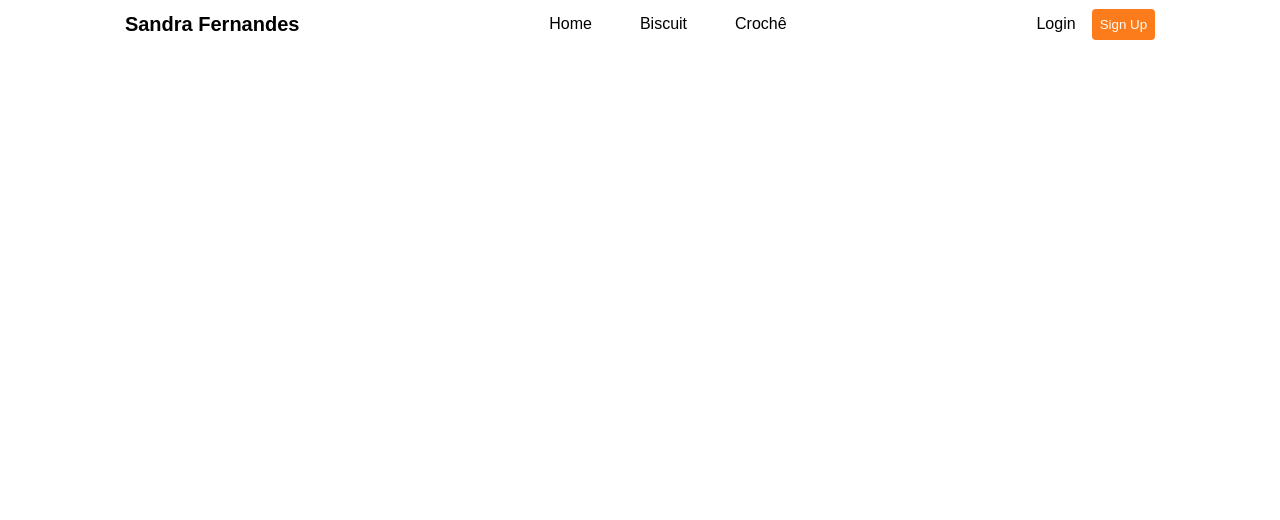
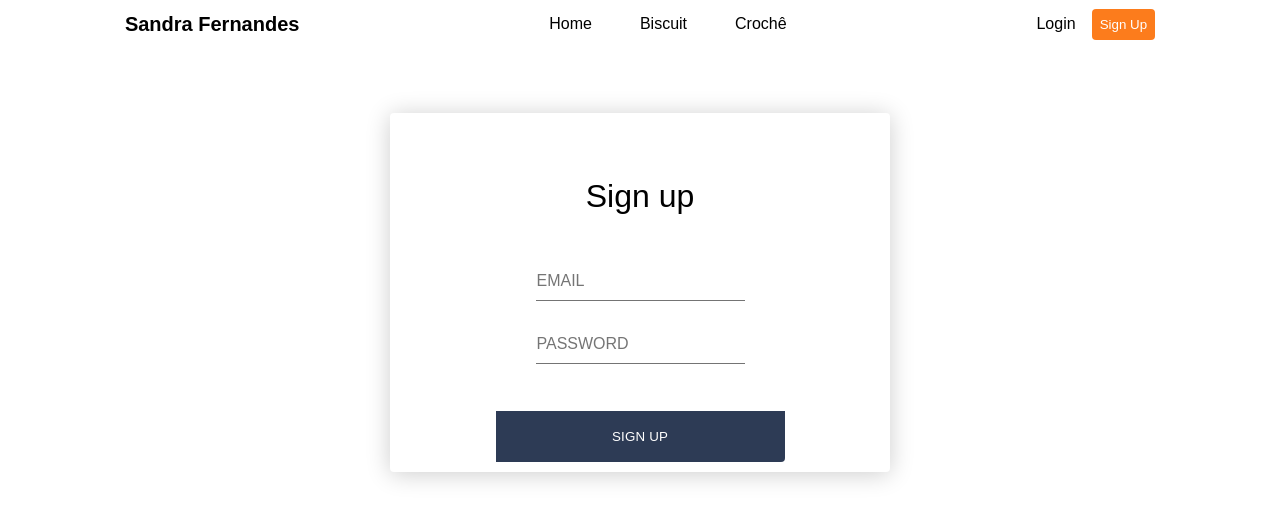
Before and after one commit to clauh9/sandra-fernandes, a React (Create React App) app: page /signUp in a window 1280 px wide. Shown: the top 520 px of the page. Built offline with nearby package versions, Linux system fonts and the light colour scheme; no server answers.

Commit message:
can login/sign up, error on "history"

```diff
--- a/src/Components/App.js
+++ b/src/Components/App.js
@@ -4,16 +4,23 @@ import Biscuit from "./Pages/Biscuit";
 import Croche from "./Pages/Croche";
 import Home from "./Pages/Home";
 import { Route, Routes } from "react-router-dom";
+import Login from "./Pages/Login";
+import { AuthProvider } from "./AuthContext";
+import SignUp from "./Pages/SignUp";
 
 function App() {
   return (
     <div className="App">
+      <AuthProvider>
         <NavBar />
         <Routes>
           <Route path="/" element={<Home />} />
           <Route path="/biscuit" element={<Biscuit />} />
           <Route path="/croche" element={<Croche />} />
+          <Route path="/login" element={<Login />} />
+          <Route path="/signUp" element={<SignUp />} />
         </Routes>
+      </AuthProvider>
     </div>
   );
 }
--- /dev/null
+++ b/src/Components/AuthContext.js
@@ -0,0 +1,30 @@
+import React, { useContext, useEffect, useState, createContext } from "react";
+import { app } from "../firebase/config";
+
+const AuthContext = createContext({});
+
+const AuthProvider = ({ children }) => {
+    const [currentUser, setCurrentUser] = useState(null);
+    const [pending, setPending] = useState(true);
+
+    useEffect(() => {
+        app.auth().onAuthStateChanged((user) => {
+            setCurrentUser(user)
+            setPending(false)
+        });
+    }, []);
+
+    if (pending) {
+        return <>Loading...</>
+    }
+
+    return (
+        <AuthContext.Provider value={{ currentUser }}>
+            {children}
+        </AuthContext.Provider>
+    );
+};
+
+const useAuthContext = () => useContext(AuthContext);
+
+export { useAuthContext, AuthProvider };
--- a/src/Components/NavBar.js
+++ b/src/Components/NavBar.js
@@ -1,7 +1,8 @@
 import React from 'react';
-import { Link, useMatch, useResolvedPath } from 'react-router-dom';
+import { Link, useMatch, useNavigate, useResolvedPath } from 'react-router-dom';
 
 const NavBar = () => {
+    const navigate = useNavigate();
     return (
         <nav>
             <h1>Sandra Fernandes</h1>
@@ -14,7 +15,7 @@ const NavBar = () => {
 
             <ul className='nav-login'>
                 <li><Link to="/login">Login</Link></li>
-                <li><button className='sign-up-btn'>Sign Up</button></li>
+                <li><button className='sign-up-btn' onClick={() => navigate("./signUp")}>Sign Up</button></li>
             </ul>
 
         </nav>
--- /dev/null
+++ b/src/Components/Pages/Login.js
@@ -0,0 +1,73 @@
+import React, { useCallback } from "react";
+import { Navigate } from "react-router";
+import { app } from "../../firebase/config.js";
+import { useAuthContext } from "../AuthContext.js";
+import {
+    useLocation,
+    useNavigate,
+    useParams
+} from "react-router-dom";
+
+function withRouter(Component) {
+    function ComponentWithRouterProp(props) {
+        let location = useLocation();
+        let navigate = useNavigate();
+        let params = useParams();
+        return (
+            <Component
+                {...props}
+                router={{ location, navigate, params }}
+            />
+        );
+    }
+
+    return ComponentWithRouterProp;
+}
+
+
+
+const Login = ({ history }) => {
+    const handleLogin = useCallback(
+        async event => {
+            event.preventDefault();
+            const { email, password } = event.target.elements;
+            try {
+                await app
+                    .auth()
+                    .signInWithEmailAndPassword(email.value, password.value);
+                history.push("/");
+            } catch (error) {
+                // alert(error);
+            }
+        },
+        [history]
+    );
+
+    const { currentUser } = useAuthContext();
+
+    if (currentUser) {
+        return <Navigate to="/" />;
+    }
+
+
+    return (
+        <div className="login-form">
+            <form onSubmit={handleLogin}>
+                <h1>Login</h1>
+                <div className="content">
+                    <div className="input-field">
+                        <input type="email" placeholder="Email" name="email" />
+                    </div>
+                    <div className="input-field">
+                        <input type="password" placeholder="Password" name="password" />
+                    </div>
+                </div>
+                <div className="action">
+                    <button type="submit">Sign in</button>
+                </div>
+            </form>
+        </div>
+    );
+}
+
+export default withRouter(Login);
--- /dev/null
+++ b/src/Components/Pages/SignUp.js
@@ -0,0 +1,60 @@
+import React, { useCallback } from "react";
+import { app } from "../../firebase/config";
+import {
+    useLocation,
+    useNavigate,
+    useParams
+} from "react-router-dom";
+
+function withRouter(Component) {
+    function ComponentWithRouterProp(props) {
+        let location = useLocation();
+        let navigate = useNavigate();
+        let params = useParams();
+        return (
+            <Component
+                {...props}
+                router={{ location, navigate, params }}
+            />
+        );
+    }
+
+    return ComponentWithRouterProp;
+}
+
+
+const SignUp = ({ history }) => {
+    const handleSignUp = useCallback(async event => {
+        event.preventDefault();
+        const { email, password } = event.target.elements;
+        try {
+            await app
+                .auth()
+                .createUserWithEmailAndPassword(email.value, password.value);
+            history.push("/");
+        } catch (error) {
+            // alert(error);
+        }
+    }, [history]);
+
+    return (
+        <div className="login-form">
+            <form onSubmit={handleSignUp}>
+                <h1>Sign up</h1>
+                <div className="content">
+                    <div className="input-field">
+                        <input type="email" placeholder="Email" name="email" />
+                    </div>
+                    <div className="input-field">
+                        <input type="password" placeholder="Password" name="password" />
+                    </div>
+                </div>
+                <div className="action">
+                    <button type="submit">Sign Up</button>
+                </div>
+            </form>
+        </div>
+    );
+};
+
+export default withRouter(SignUp);
--- a/src/firebase/config.js
+++ b/src/firebase/config.js
@@ -2,22 +2,23 @@
 import firebase from 'firebase/compat/app';
 import 'firebase/compat/storage';
 import 'firebase/compat/firestore';
+import "firebase/compat/auth";
 
 // Your web app's Firebase configuration
 const firebaseConfig = {
-    apiKey: "AIzaSyD_8fV4nrpckRYg7Egab-bI7CK6-CLbVSI",
-    authDomain: "sandra-fernandes-7c405.firebaseapp.com",
-    projectId: "sandra-fernandes-7c405",
-    storageBucket: "sandra-fernandes-7c405.appspot.com",
-    messagingSenderId: "584483529705",
-    appId: "1:584483529705:web:1aef95b3e04d9d64be6178"
+    apiKey: process.env.REACT_APP_FIREBASE_KEY,
+    authDomain: process.env.REACT_APP_FIREBASE_DOMAIN,
+    projectId: process.env.REACT_APP_FIREBASE_PROJECT_ID,
+    storageBucket: process.env.REACT_APP_FIREBASE_STORAGE_BUCKET,
+    messagingSenderId: process.env.REACT_APP_FIREBASE_SENDER_ID,
+    appId: process.env.REACT_APP_FIREBASE_APP_ID
 };
 
 // Initialize Firebase
-firebase.initializeApp(firebaseConfig);
+const app = firebase.initializeApp(firebaseConfig);
 
 const projectStorage = firebase.storage();
 const projectFirestore = firebase.firestore();
 const timestamp = firebase.firestore.FieldValue.serverTimestamp;
 
-export { projectFirestore, projectStorage, timestamp };
+export { app, projectFirestore, projectStorage, timestamp };
--- a/src/index.css
+++ b/src/index.css
@@ -159,6 +159,103 @@ form {
 	border: 3px solid white;
 }
 
+/* !login */
+.login-form {
+	font-family: "Rubik", sans-serif;
+	background: #fff;
+	width: 500px;
+	margin: 65px auto;
+	display: -webkit-box;
+	display: flex;
+	-webkit-box-orient: vertical;
+	-webkit-box-direction: normal;
+	flex-direction: column;
+	border-radius: 4px;
+	box-shadow: 0 2px 25px rgba(0, 0, 0, 0.2);
+}
+.login-form h1 {
+	padding: 35px 35px 0 35px;
+	font-weight: 300;
+}
+.login-form .content {
+	padding: 35px;
+	text-align: center;
+}
+.login-form .input-field {
+	padding: 12px 5px;
+}
+.login-form .input-field input {
+	font-size: 16px;
+	display: block;
+	font-family: "Rubik", sans-serif;
+	width: 100%;
+	padding: 10px 1px;
+	border: 0;
+	border-bottom: 1px solid #747474;
+	outline: none;
+	-webkit-transition: all 0.2s;
+	transition: all 0.2s;
+}
+.login-form .input-field input::-webkit-input-placeholder {
+	text-transform: uppercase;
+}
+.login-form .input-field input::-moz-placeholder {
+	text-transform: uppercase;
+}
+.login-form .input-field input:-ms-input-placeholder {
+	text-transform: uppercase;
+}
+.login-form .input-field input::-ms-input-placeholder {
+	text-transform: uppercase;
+}
+.login-form .input-field input::placeholder {
+	text-transform: uppercase;
+}
+.login-form .input-field input:focus {
+	border-color: #222;
+}
+.login-form a.link {
+	text-decoration: none;
+	color: #747474;
+	letter-spacing: 0.2px;
+	text-transform: uppercase;
+	display: inline-block;
+	margin-top: 20px;
+}
+.login-form .action {
+	display: -webkit-box;
+	display: flex;
+	-webkit-box-orient: horizontal;
+	-webkit-box-direction: normal;
+	flex-direction: row;
+}
+.login-form .action button {
+	width: 100%;
+	border: none;
+	padding: 18px;
+	font-family: "Rubik", sans-serif;
+	cursor: pointer;
+	text-transform: uppercase;
+	background: #e8e9ec;
+	color: #777;
+	border-bottom-left-radius: 4px;
+	border-bottom-right-radius: 0;
+	letter-spacing: 0.2px;
+	outline: 0;
+	-webkit-transition: all 0.3s;
+	transition: all 0.3s;
+}
+
+.login-form .action button:nth-child(1) {
+	background: #2d3b55;
+	color: #fff;
+	border-bottom-left-radius: 0;
+	border-bottom-right-radius: 4px;
+}
+.login-form .action button:nth-child(1):hover {
+	background: #3c4d6d;
+}
+
 /* !phone */
 @media (max-width: 600px) {
 	.nav-links {
```
Also changed, not shown: src/Components/PrivateRoute.js (added, +22 -0 lines), 1 other file (tests, documents, lock files or other folders). Lines whose indentation alone changed are shown as unchanged.
